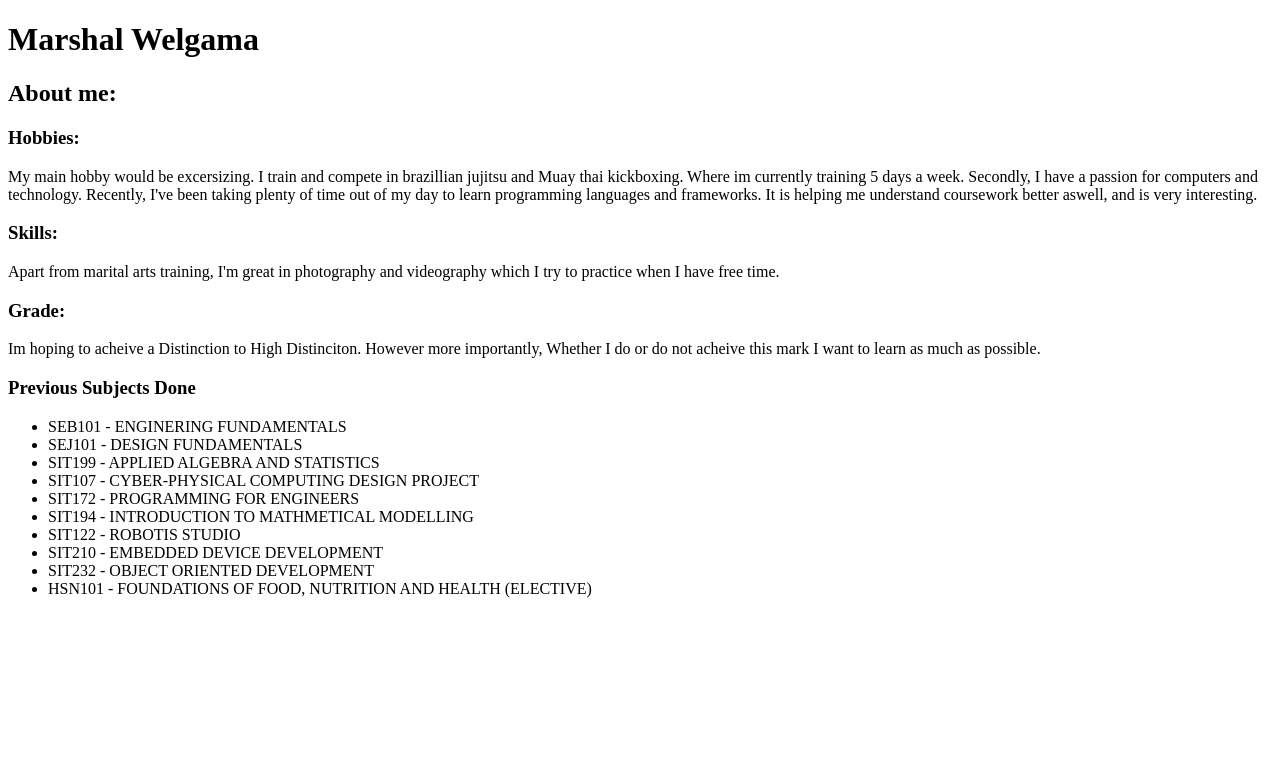
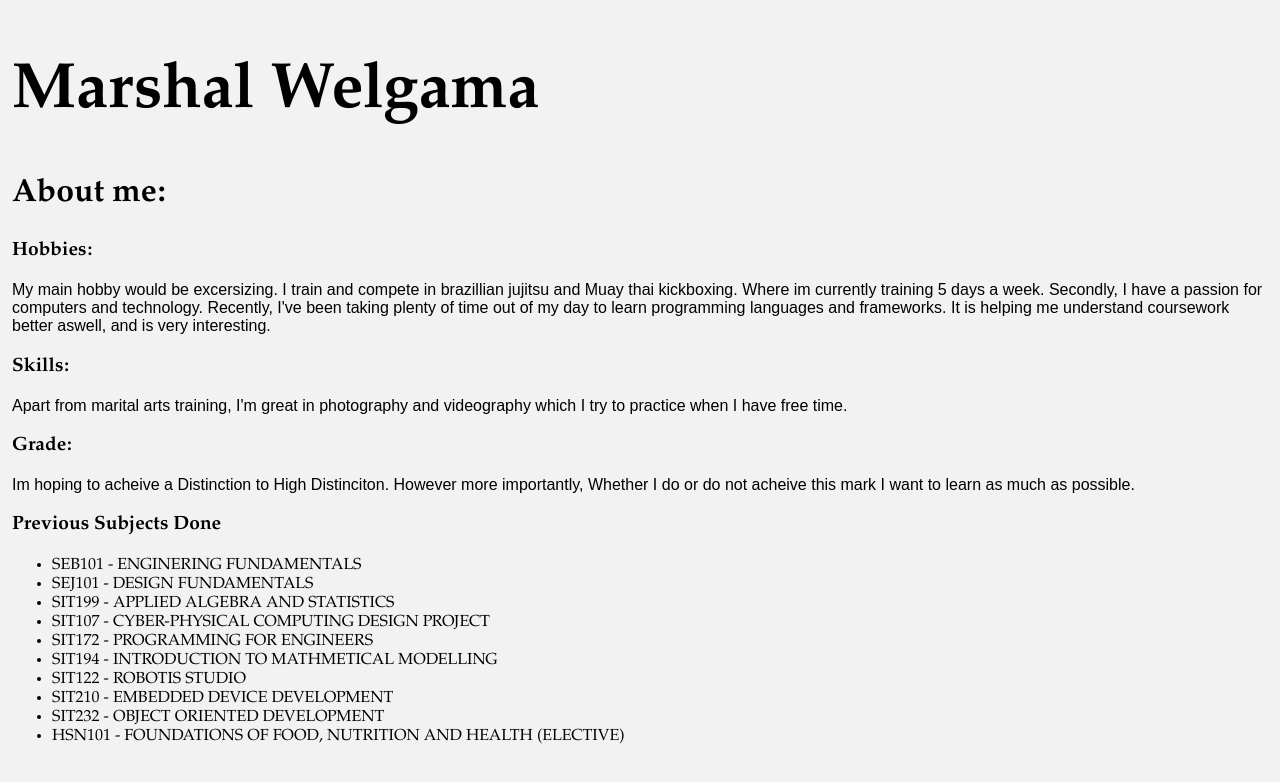
Before and after one commit to Mwelgama/TrackMe, a plain HTML site: page about-me.html in a window 1280 px wide. Drawn offline with Linux system fonts and the light colour scheme.

Commit message:
NEW: Add link to Style Sheet

```diff
--- a/about-me.html
+++ b/about-me.html
@@ -1,6 +1,7 @@
 <!DOCTYPE html>
 <html>
  <head>
+ <link rel="stylesheet" href="style.css" />
  <meta charset="utf-8" />
  <meta name="description" content="A frontend dashboard for the
 TrackMe application" />
--- /dev/null
+++ b/style.css
@@ -0,0 +1,20 @@
+@charset "utf-8";
+html, body {
+margin: 3px;
+padding: 3px;
+border: 3px;
+color: #000;
+background: #f2f2f2;
+}
+html, body, p, th, td, dd, dt {
+font: 1em Arial, Helvetica, sans-serif;
+}
+h1, h2, h3, h4, h5, h6, li {
+font-family: "Palatino Linotype", "Book Antiqua", Palatino, serif;
+}
+h1 { font-size: 4em; }
+h2 { font-size: 2em; }
+h3 { font-size: 1.2em ; }
+h4 { font-size: 1.0em; }
+h5 { font-size: 0.9em; }
+h6 { font-size: 0.8em; }
```
